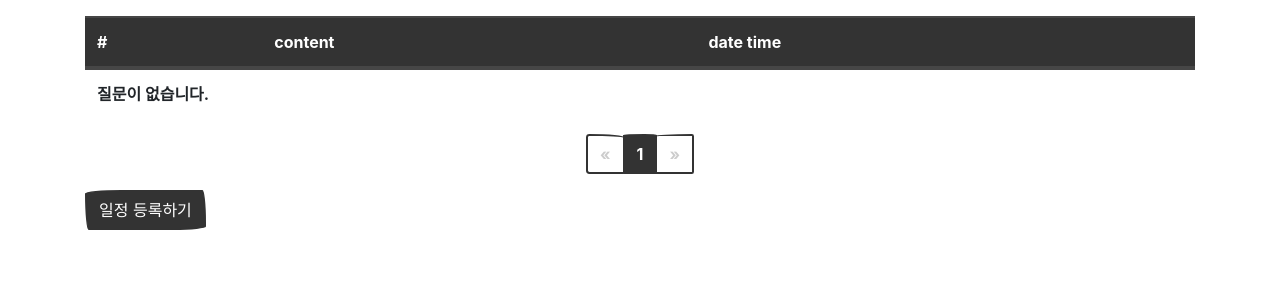
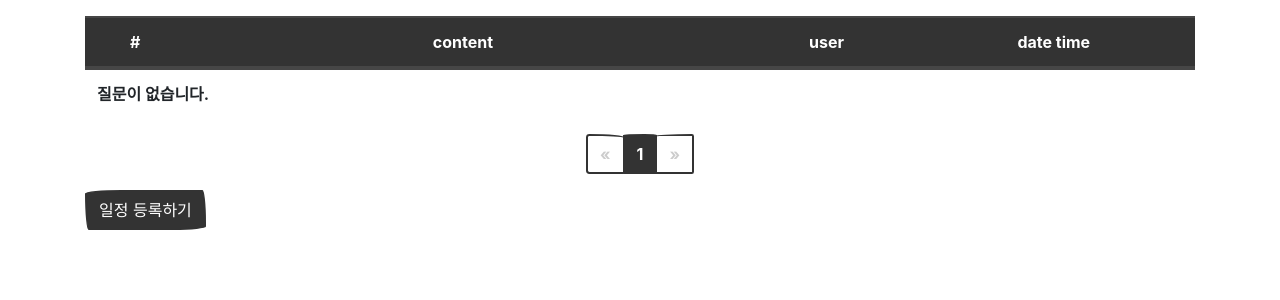
Before and after one commit to Ohdaejin/2022_tr, a Django app: page /tr/ in a window 1280 px wide. Shown: the part 60-360 px from the top of the page. Run offline with Django 4.2, Linux system fonts and the light colour scheme; data that the repository does not hold is empty; some libraries are stand-ins or nearby versions; some web fonts are replaced.

Commit message:
글쓴이 추가

```diff
--- a/templates/tr/question_list.html
+++ b/templates/tr/question_list.html
@@ -4,26 +4,28 @@
 <div class="container my-3">
     <table class="table">
         <thead>
-        <tr class="thead-dark">
+        <tr class="text-center thead-dark">
             <th>#</th>
-            <th>content</th>
+            <th style="width:50%">content</th>
+            <th>user</th>
             <th>date time</th>
         </tr>
         </thead>
         <tbody>
         {% if question_list %}
         {% for question in question_list %}
-        <tr>
+        <tr class="text-center">
             <td>
                 <!-- 번호 = 전체건수 - 시작인덱스 - 현재인덱스 + 1 -->
                 {{ question_list.paginator.count|sub:question_list.start_index|sub:forloop.counter0|add:1 }}
             </td>
-            <td>
+            <td class="text-left">
                 <a href="{% url 'tr:detail' question.id %}">{{ question.subject }}</a>
                 {% if question.answer_set.count > 0 %}
                 <span class="text-danger small ml-2">{{ question.answer_set.count }}</span>
                 {% endif %}
             </td>
+            <td>{{ question.author.username }}</td>  <!-- 글쓴이 추가 -->
             <td>{{ question.create_date }}</td>
         </tr>
         {% endfor %}
```
Also changed, not shown: templates/tr/question_detail.html (+6 -4 lines).
